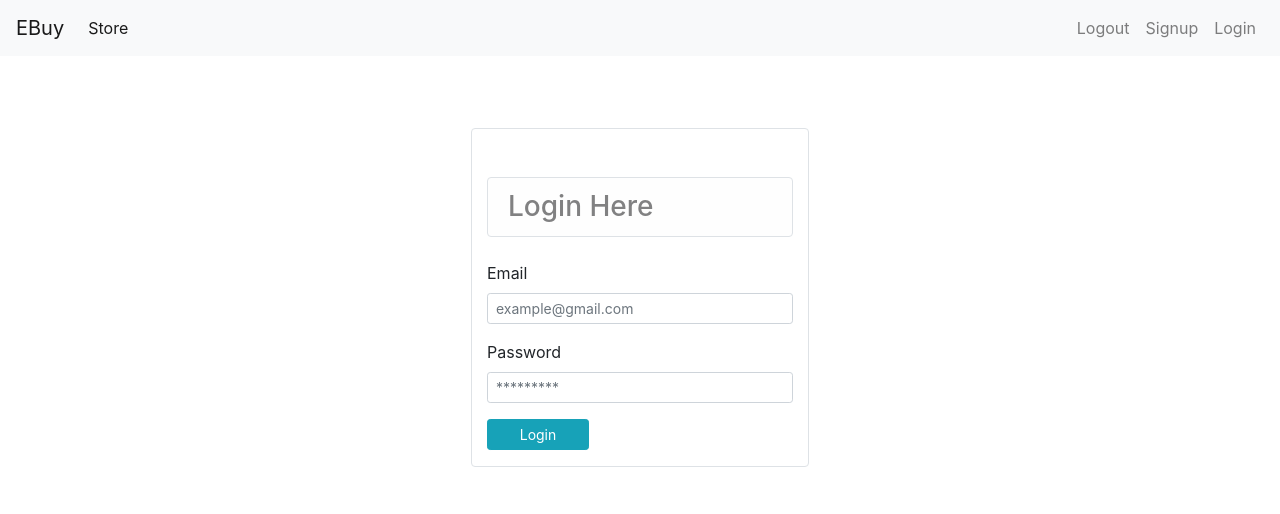
After one commit to nischala342/CartEase, a Django app: template store/templates/login.html in a window 1280 px wide. The commit adds this page. Shown: the top 514 px of the page. Run offline with Django 3.2, Linux system fonts and the light colour scheme; the template is opened without the code that fills it, so the values that code supplies are empty; some libraries are stand-ins or nearby versions.

Commit message:
login page

```diff
--- a/store/templates/base.html
+++ b/store/templates/base.html
@@ -36,7 +36,7 @@
         <a class="nav-link" href="/signup">Signup<span class="sr-only">(current)</span></a>
       </li>
       <li class="nav-item ">
-        <a class="nav-link" href="#">Login<span class="sr-only">(current)</span></a>
+        <a class="nav-link" href="/login">Login<span class="sr-only">(current)</span></a>
       </li>
     </ul>
   </div>
--- /dev/null
+++ b/store/templates/login.html
@@ -0,0 +1,37 @@
+{% extends 'base.html' %}
+
+{% block content %}
+
+<div class="container">
+    <div class="p-4 m-4">
+        <div class="col-lg-4 mt-4 mb-4 mx-auto border rounded pt-4">
+            <h3 class="alert alert-light border mt-4 mb-4 rounded">Login Here</h3>
+            <form action="/login" method="POST">
+                {% csrf_token %}
+
+                {% if error%}
+                <div class="alert alert-danger" role="alert">
+                  {{error}}
+                </div>
+                {% endif %}
+                <!--email-->
+                <div class="form-group">
+                  <label for="">Email</label>
+                  <input required  type="email" name="email" id="" value = "{{values.email}}" class="form-control form-control-sm" placeholder="example@gmail.com" aria-describedby="helpId">
+                </div>
+                <!--password-->
+                <div class="form-group">
+                    <label for="">Password</label>
+                    <input type="password" name="password" id="" class="form-control form-control-sm" placeholder="*********" aria-describedby="helpId">
+                  </div>
+
+
+                  <div class="form-group">
+                      <input class="btn btn-sm btn-info col-lg-4" type="submit" value="Login">
+                  </div>
+            </form>
+        </div>
+    </div>
+</div>
+
+{% endblock %}
--- a/store/urls.py
+++ b/store/urls.py
@@ -1,8 +1,9 @@
 
 from django.contrib import admin
 from django.urls import path
-from .views import index, signup
+from .views import index, signup, Login
 urlpatterns = [
     path('', index , name = 'Homepage'),
-    path('signup', signup )
+    path('signup', signup ),
+    path('login', Login.as_view)
 ]
```
Also changed, not shown: store/models/customer.py (+7 -0 lines), store/templates/signup.html (+4 -4 lines), store/views.py (+47 -21 lines), db.sqlite3.
